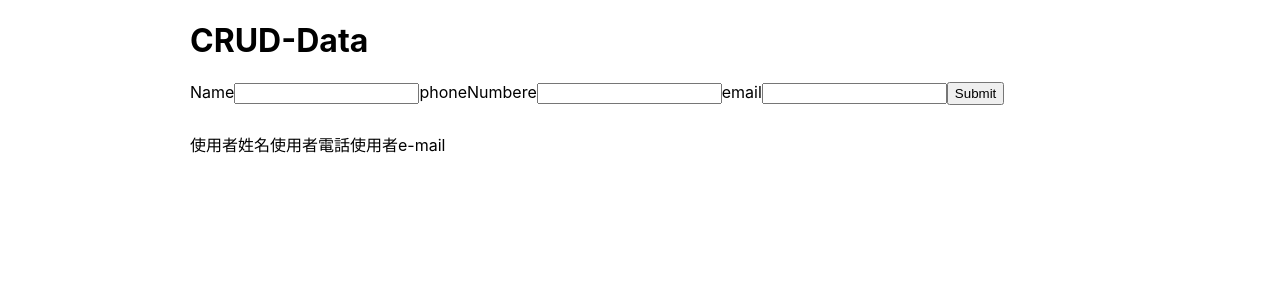
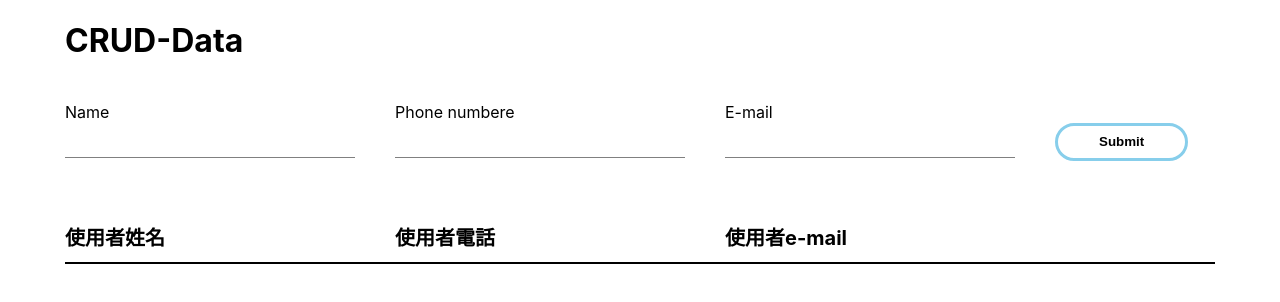
Before and after one commit to TaideLiweb/Data-CRUD, a React (Create React App) app: page / in a window 1280 px wide. Shown: the top 302 px of the page. Built offline with nearby package versions, Linux system fonts and the light colour scheme.

Commit message:
add signupForm component & featrue to modify function

```diff
--- a/src/App.css
+++ b/src/App.css
@@ -1,54 +1,55 @@
+.center {
+  max-width: 1150px;
+  margin: 0 auto;
+}
 .flex {
   display: flex;
+  align-items: center;
 }
 button {
   height: 23px;
+  outline: none;
 }
 p {
   margin: 0;
+  color: red;
 }
-.center {
-  max-width: 900px;
-  margin: 0 auto;
-}
-.height50 {
-  height: 50px;
-}
-/* .inputFlex > div > input {
+input {
+  width: 280px;
   height: 25px;
   padding: 5px;
   font-size: 14pt;
   outline: none;
   border: 0px;
   border-bottom: 1px solid gray;
+  background-color: #fff;
 }
-.inputFlex {
-  display: flex;
-}
-.inputFlex > div,
-.inputFlex > div > input {
-  margin-left: 10px;
-}
-.inputFlex > div:first-child {
-  margin-left: 0px;
+input:disabled {
+  background-color: #fff;
+  border-bottom: 1px solid #fff;
 }
 
-.dataTableTitle {
-  padding: 30px 0 20px 0;
-  border-bottom: 3px solid #000;
+input:-webkit-autofill {
+  -webkit-box-shadow: 0 0 0px 1000px rgb(255, 255, 255) inset;
+  -webkit-text-fill-color: #000;
 }
-.dataTableTitle tr {
-  display: flex;
+
+/* -----signupForm------ */
+label {
+  display: block;
 }
-.dataTableTitle tr td {
-  width: 265px;
-} */
-/* .dataTableTitle tr td{flex-grow: 1;} */
-/* .dataFlex {
-  display: flex;
+
+.center > form > div {
+  width: 280px;
+  margin: 20px 50px 20px 0;
+  height: 80px;
+  align-items: center;
+}
+
+.center > form > div > input {
+  margin: 0 0 5px 0;
 }
 .submitBtn {
-  margin-top: 30px;
   border-radius: 2.5em;
   cursor: pointer;
   font-weight: 700;
@@ -57,46 +58,41 @@ p {
   text-align: center;
   min-width: 10em;
   background-color: white;
-  border: skyblue solid 1px;
-  outline: none;
+  border: skyblue solid 3px;
+  display: flex;
+  align-items: center;
+  justify-content: center;
 }
-.dataFlex > div > input {
-  height: 25px;
-  padding: 5px;
-  font-size: 14pt;
-  outline: none;
-  border: 0px;
-  border-bottom: 1px solid gray;
+/* -----dataTitle------ */
+.dataTitle {
+  margin-top: 20px;
+  font-size: 20px;
+  font-weight: bold;
+  border-bottom: 2px solid #000;
 }
-.dataFlex > div {
-  margin-left: 35px;
+.dataTitle > div {
+  height: 40px;
+  width: 280px;
+  margin: 0 50px 0 0;
 }
-.dataFlex > div:nth-child(1) {
-  margin-left: 0px;
+/* -----dataValue------ */
+.dataValue {
+  height: 60px;
 }
-.dataFlex > div:nth-child(4) {
-  margin-top: 10px;
+.dataValue > div {
+  height: 40px;
+  width: 280px;
+  margin: 5px 50px 5px 0;
+}
+.dataValue > button {
+  height: 30px;
   cursor: pointer;
   border-radius: 2.5em;
   cursor: pointer;
   font-weight: 700;
-  min-width: 3em;
+  width: 80px;
   text-align: center;
+  background-color: #fff;
   border: skyblue solid 1px;
-  margin-left: 17px;
+  margin: 5px 0 5px 20px;
 }
-.dataFlex > div:nth-child(5) {
-  margin-top: 10px;
-  cursor: pointer;
-  border-radius: 2.5em;
-  cursor: pointer;
-  font-weight: 700;
-  min-width: 3em;
-  text-align: center;
-  border: skyblue solid 1px;
-  margin-left: 17px;
-}
-.dataFlex > div > input:disabled {
-  background-color: #fff;
-  border-bottom: 1px solid #fff;
-} */
--- a/src/App.js
+++ b/src/App.js
@@ -1,89 +1,72 @@
 import './App.css'
 import React, { useState } from 'react'
-import { Formik, Field, Form, ErrorMessage } from 'formik'
-import * as Yup from 'yup'
+import SignupForm from './component/signupForm'
 import DataTable from './component/dataTable'
 import Title from './component/title'
-  const SignupForm = (props) => {
-    const { updateData, data } = props
-    const repeatName = data.map(val=>(val.name))
-    return (
-      <Formik
-        initialValues={{ name: '', phoneNumber: '', email: '' ,disabled:true}}
-        validationSchema={Yup.object({
-          name: Yup.string().test('err','name is taken',(val)=>!repeatName.includes(val)).max(15, 'Must be 15 characters or less').required('Required'),
-          phoneNumber: Yup.number().typeError('Only number').required('Required'),
-          email: Yup.string().email('Invalid email address').required('Required'),
-        })}
-        onSubmit={(values) => {
-          updateData(values)
-        }}
-      >
-        <Form className="flex height50">
-          <div>
-            <label htmlFor="name">Name</label>
-            <Field name="name" type="text" />
-            <p style={{ color: 'red' }}>
-              <ErrorMessage name="name" />
-            </p>
-          </div>
-          <div>
-            <label htmlFor="phoneNumber">phoneNumbere</label>
-            <Field name="phoneNumber" type="text" />
-            <p style={{ color: 'red' }}>
-              <ErrorMessage name="phoneNumber" />
-            </p>
-          </div>
-          <div>
-            <label htmlFor="email">email</label>
-            <Field name="email" type="email" />
-            <p style={{ color: 'red' }}>
-              <ErrorMessage name="email" />
-            </p>
-          </div>
-          <button type="submit">Submit</button>
-        </Form>
-      </Formik>
-    )
-  }
+
 function App() {
   const [data, setData] = useState([])
   const [disabledturn, setDisabledturn] = useState(true)
 
-  function updateData(values){
+  function updateData(values) {
     data.push(values)
     setData([...data])
   }
-
+  //修改未填跳Required及無法點擊完成
   function modify(dataIndex) {
-    setDisabledturn(!disabledturn)
-    let preChange = [...data]
-    let index = dataIndex.target.getAttribute('data-index')
-    preChange.splice(index, 1, { ...preChange[index], disabled: disabledturn })
-    setData([...preChange])
-
+    const preChange = [...data]
+    const index = dataIndex.target.getAttribute('data-index')
+    if (preChange[index].name.length === 0) {
+      preChange.splice(index, 1, {
+        ...preChange[index],
+        errMsg1: 'Required',
+      })
+      setData([...preChange])
+    } else if (preChange[index].phoneNumber.length === 0) {
+      preChange.splice(index, 1, {
+        ...preChange[index],
+        errMsg2: 'Required',
+      })
+      setData([...preChange])
+    } else if (preChange[index].email.length === 0) {
+      preChange.splice(index, 1, {
+        ...preChange[index],
+        errMsg3: 'Required',
+      })
+      setData([...preChange])
+    } else {
+      setDisabledturn(!disabledturn)
+      preChange.splice(index, 1, {
+        ...preChange[index],
+        disabled: disabledturn,
+        errMsg1: '',
+        errMsg2: '',
+        errMsg3: '',
+      })
+      setData([...preChange])
+    }
   }
   function deletData(dataIndex) {
-    let preDelet = [...data]
-    let index = dataIndex.target.getAttribute('data-index')
+    const preDelet = [...data]
+    const index = dataIndex.target.getAttribute('data-index')
     preDelet.splice(index, 1)
     setData([...preDelet])
   }
   function changeDataName(dataIndex) {
-    let preChange = [...data]
-    let index = dataIndex.target.getAttribute('data-index')
+    const preChange = [...data]
+    const index = dataIndex.target.getAttribute('data-index')
     preChange.splice(index, 1, { ...preChange[index], name: dataIndex.target.value })
     setData([...preChange])
   }
   function changeDataPhoneNumber(dataIndex) {
-    let preChange = [...data]
-    let index = dataIndex.target.getAttribute('data-index')
+    const preChange = [...data]
+    const index = dataIndex.target.getAttribute('data-index')
     preChange.splice(index, 1, { ...preChange[index], phoneNumber: dataIndex.target.value })
     setData([...preChange])
   }
   function changeDataEmail(dataIndex) {
-    let preChange = [...data]
-    let index = dataIndex.target.getAttribute('data-index')
+    const preChange = [...data]
+    const index = dataIndex.target.getAttribute('data-index')
     preChange.splice(index, 1, { ...preChange[index], email: dataIndex.target.value })
     setData([...preChange])
   }
--- a/src/component/dataTitle.js
+++ b/src/component/dataTitle.js
@@ -2,7 +2,7 @@ import React from 'react'
 function DataTitle(props) {
   return (
     <div>
-      <div className="flex">
+      <div className="flex dataTitle">
         <div>使用者姓名</div>
         <div>使用者電話</div>
         <div>使用者e-mail</div>
--- a/src/component/dataValue.js
+++ b/src/component/dataValue.js
@@ -1,18 +1,12 @@
 import React from 'react'
 
 function DataValue(props) {
-  const {
-    data,
-    modify,
-    deletData,
-    changeDataName,
-    changeDataPhoneNumber,
-    changeDataEmail,
-  } = props
+  const { data, modify, deletData, changeDataName, changeDataPhoneNumber, changeDataEmail } = props
+
   return (
     <div>
       {data.map((Val, index) => (
-        <div className="flex" key={index}>
+        <div className="flex dataValue" key={index}>
           <div>
             <input
               data-index={index}
@@ -20,6 +14,7 @@ function DataValue(props) {
               onChange={changeDataName}
               disabled={Val.disabled}
             ></input>
+            <p>{Val.errMsg1}</p>
           </div>
           <div>
             <input
@@ -28,6 +23,7 @@ function DataValue(props) {
               onChange={changeDataPhoneNumber}
               disabled={Val.disabled}
             ></input>
+            <p>{Val.errMsg2}</p>
           </div>
           <div>
             <input
@@ -36,13 +32,14 @@ function DataValue(props) {
               onChange={changeDataEmail}
               disabled={Val.disabled}
             ></input>
+            <p>{Val.errMsg3}</p>
           </div>
-          <div data-index={index} onClick={modify}>
+          <button data-index={index} onClick={modify}>
             {Val.disabled ? '修改' : '完成'}
-          </div>
-          <div data-index={index} onClick={deletData}>
+          </button>
+          <button data-index={index} onClick={deletData}>
             刪除
-          </div>
+          </button>
         </div>
       ))}
     </div>
--- /dev/null
+++ b/src/component/signupForm.js
@@ -0,0 +1,53 @@
+import React from 'react'
+import { Formik, Field, Form, ErrorMessage } from 'formik'
+import * as Yup from 'yup'
+
+const SignupForm = (props) => {
+  const { updateData, data } = props
+  const usedName = data.map((val) => val.name)
+  return (
+    <Formik
+      initialValues={{ name: '', phoneNumber: '', email: '', disabled: true }}
+      validationSchema={Yup.object({
+        name: Yup.string()
+          .test('usedName', 'name is taken', (val) => !usedName.includes(val))
+          .max(15, 'Must be 15 characters or less')
+          .required('Required'),
+        phoneNumber: Yup.number().typeError('Only number').required('Required'),
+        email: Yup.string().email('Invalid email address').required('Required'),
+      })}
+      onSubmit={(values) => {
+        updateData(values)
+      }}
+    >
+      <Form className="flex">
+        <div>
+          <label htmlFor="name">Name</label>
+          <Field name="name" type="text" />
+          <p style={{ color: 'red' }}>
+            <ErrorMessage name="name" />
+          </p>
+        </div>
+        <div>
+          <label htmlFor="phoneNumber">Phone numbere</label>
+          <Field name="phoneNumber" type="text" />
+          <p style={{ color: 'red' }}>
+            <ErrorMessage name="phoneNumber" />
+          </p>
+        </div>
+        <div>
+          <label htmlFor="email">E-mail</label>
+          <Field name="email" type="email" />
+          <p style={{ color: 'red' }}>
+            <ErrorMessage name="email" />
+          </p>
+        </div>
+        <button type="submit" className="submitBtn">
+          Submit
+        </button>
+      </Form>
+    </Formik>
+  )
+}
+
+export default SignupForm
```
